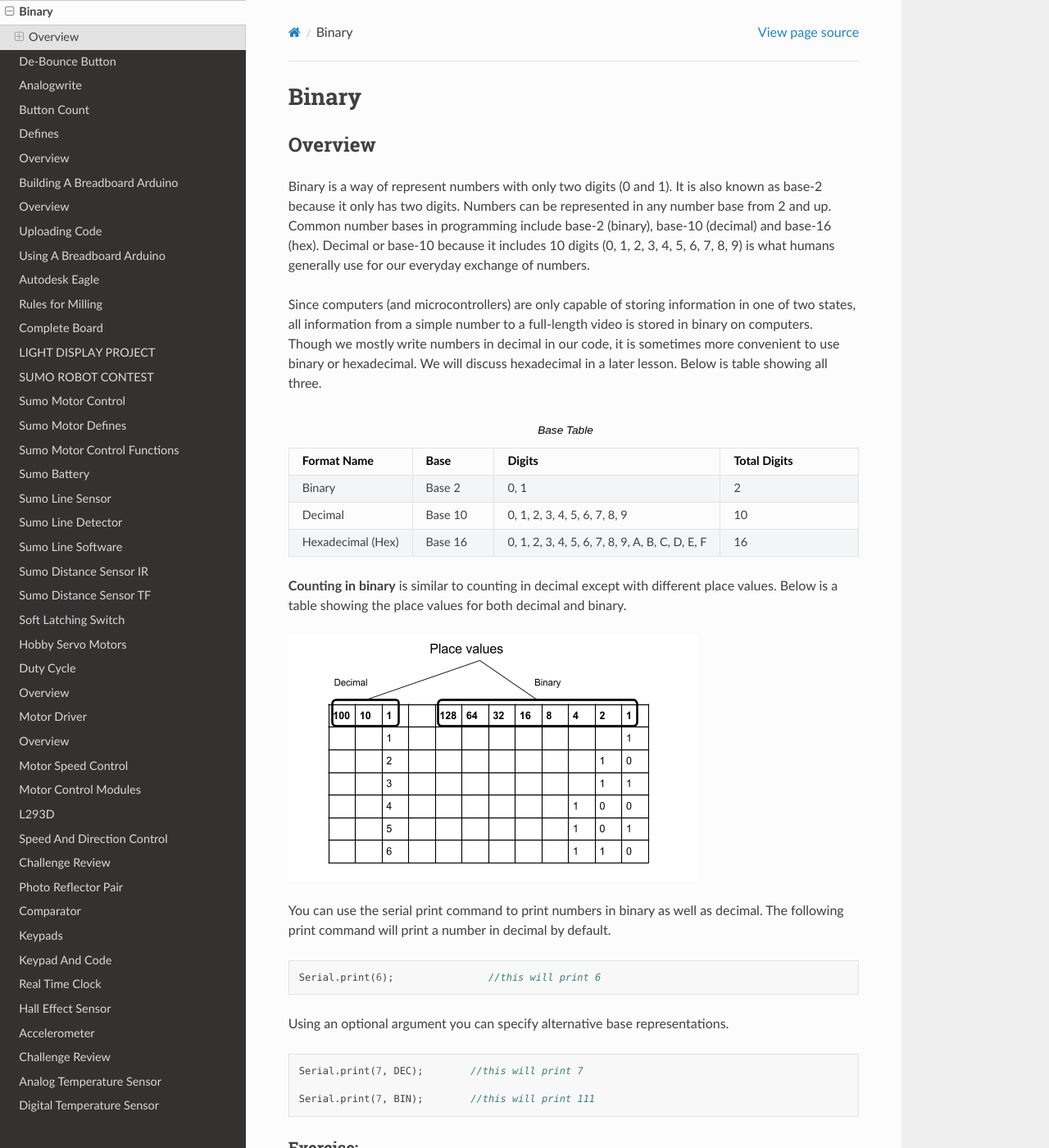
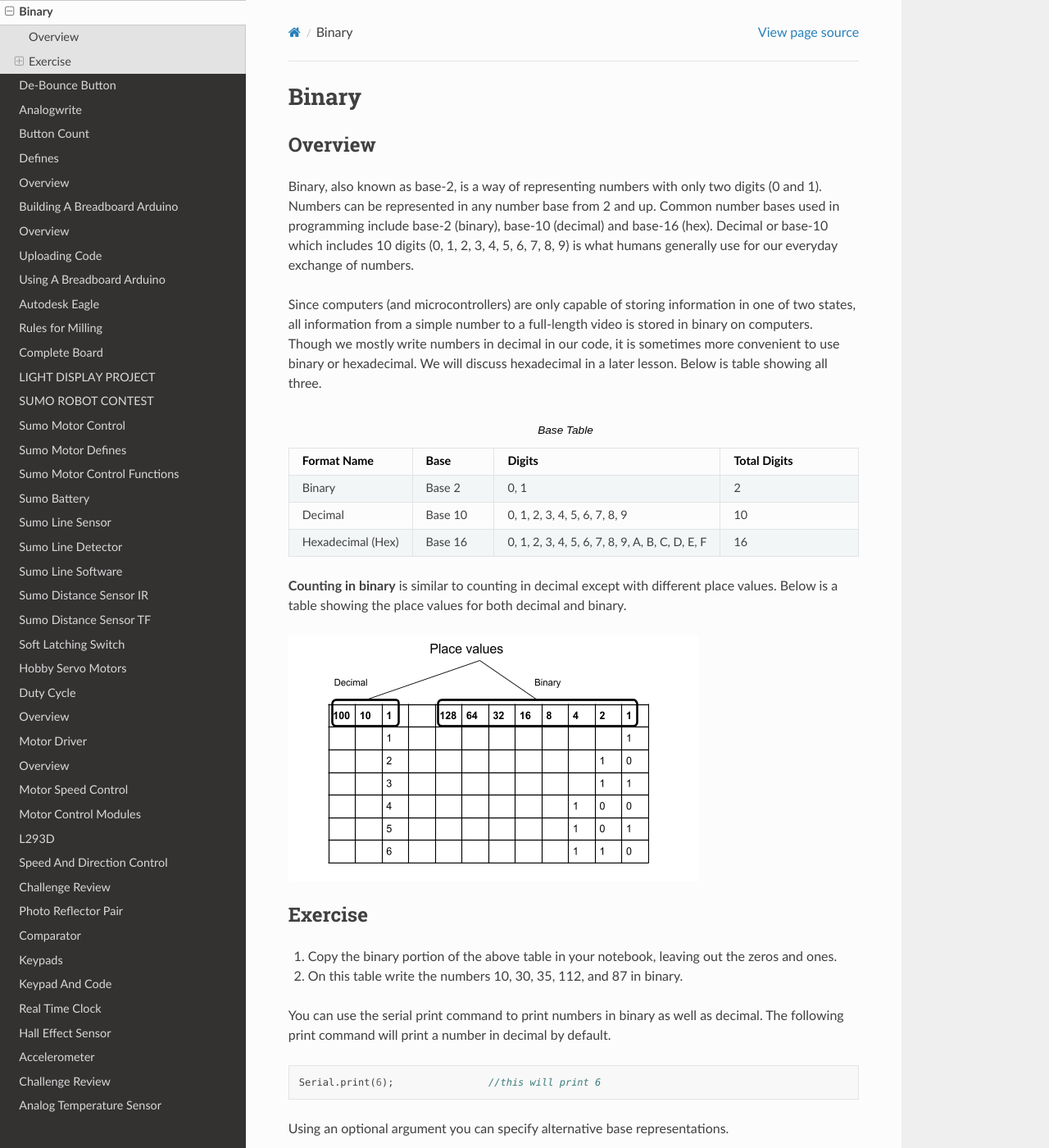
Before and after one commit to maxtkc/mvths-wiki, a Sphinx documentation site: the page built from docs/040-binary.rst, in a window 1280 px wide and 1400 px high. Shown: the whole window at 82% size. Built offline with Sphinx 7.4.7 and the Read the Docs theme 2.0.0, drawn with Linux system fonts in a browser that asks for light colours; pages that are not in the unit, such as notebooks, are missing from menus.

Commit message:
Update 040-binary.rst

```diff
--- a/docs/040-binary.rst
+++ b/docs/040-binary.rst
@@ -4,7 +4,7 @@ Binary
 Overview
 --------
 
-Binary is a way of represent numbers with only two digits (0 and 1). It is also known as base-2 because it only has two digits. Numbers can be represented in any number base from 2 and up. Common number bases in programming include base-2 (binary), base-10 (decimal) and base-16 (hex). Decimal or base-10 because it includes 10 digits (0, 1, 2, 3, 4, 5, 6, 7, 8, 9) is what humans generally use for our everyday exchange of numbers.
+Binary, also known as base-2, is a way of representing numbers with only two digits (0 and 1). Numbers can be represented in any number base from 2 and up. Common number bases used in programming include base-2 (binary), base-10 (decimal) and base-16 (hex). Decimal or base-10 which includes 10 digits (0, 1, 2, 3, 4, 5, 6, 7, 8, 9) is what humans generally use for our everyday exchange of numbers.
 
 Since computers (and microcontrollers) are only capable of storing information in one of two states, all information from a simple number to a full-length video is stored in binary on computers. Though we mostly write numbers in decimal in our code, it is sometimes more convenient to use binary or hexadecimal. We will discuss hexadecimal in a later lesson. Below is table showing all three.
 
@@ -34,6 +34,11 @@ Since computers (and microcontrollers) are only capable of storing information i
 
 .. figure:: images/decbin.png
 
+Exercise
+--------
+#. Copy the binary portion of the above table in your notebook, leaving out the zeros and ones.
+#. On this table write the numbers 10, 30, 35, 112, and 87 in binary.
+
 You can use the serial print command to print numbers in binary as well as decimal. The following print command will print a number in decimal by default.
 
 .. code-block:: C
```
